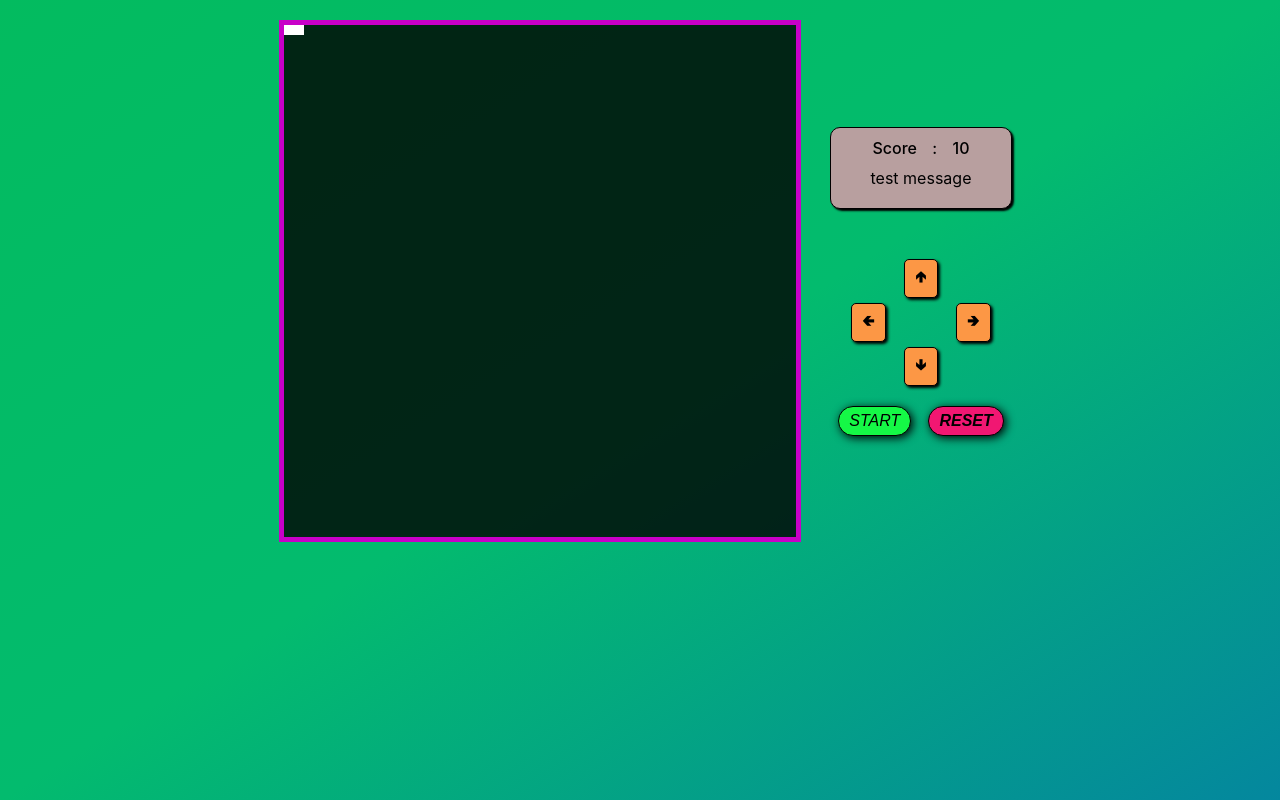
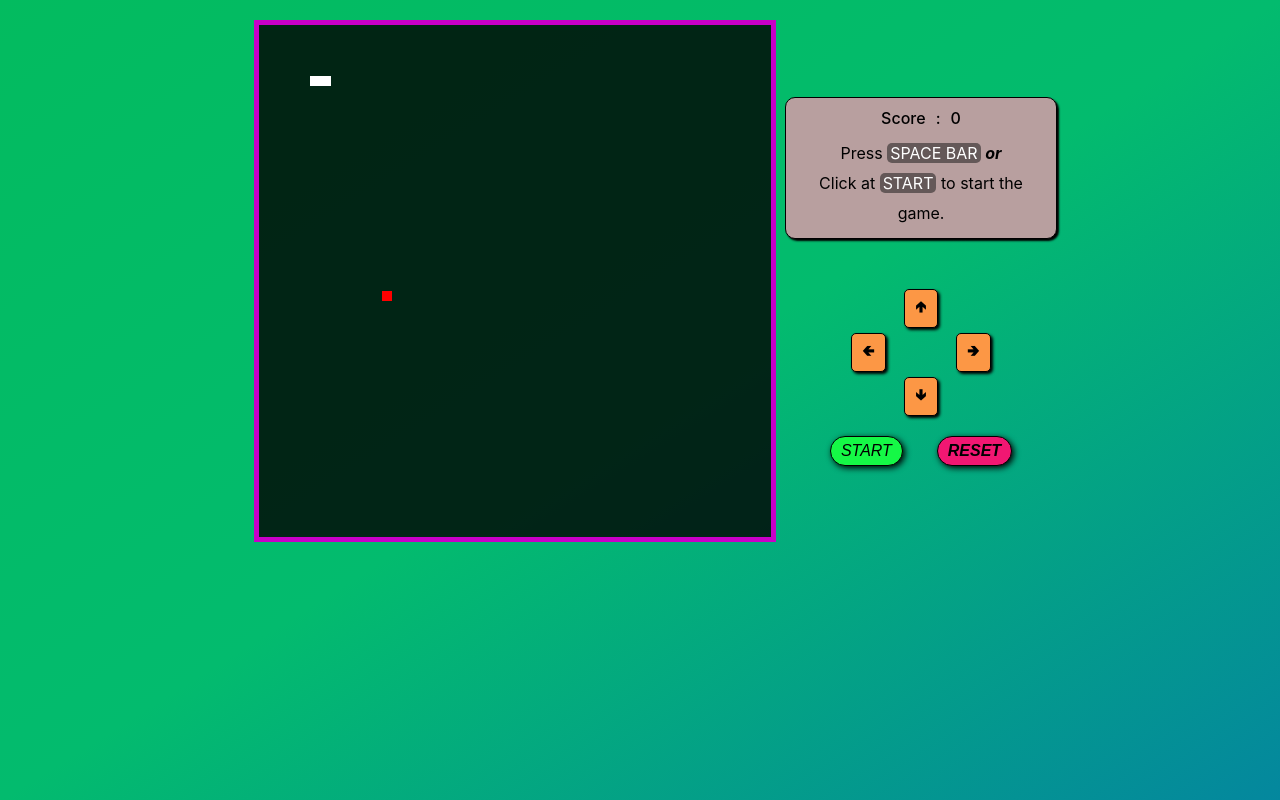
Before and after one commit to godsy07/react-game, a React (Create React App) app: page / in a window 1280 px wide. Built offline with nearby package versions, Linux system fonts and the light colour scheme.

Commit message:
Added food block, added functionality to eat and enlarge

```diff
--- a/src/App.js
+++ b/src/App.js
@@ -3,15 +3,25 @@ import "./App.css";
 import ControlContainer from "./control-container/ControlContainer";
 import PlayAreaContainer from "./play-area/PlayAreaContainer";
 
+const initialPosition = [
+  [10, 10],
+  [12, 10],
+];
+
+const getRandomCoordinates = () => {
+  const x = Math.floor(Math.random() * (100 / 2)) * 2;
+  const y = Math.floor(Math.random() * (100 / 2)) * 2;
+  return { top: y, left: x };
+};
+
 const App = () => {
   const [gameStatus, setGameStatus] = useState(false);
+  const [collapseStatus, setCollapseStatus] = useState(false);
   const [snakeDirection, setSnakeDirection] = useState("right");
   const [snakeSpeed, setSnakeSpeed] = useState(200);
-  const [score, setScore] = useState(10);
-  const [snakeDots, setSnakeDots] = useState([
-    [0, 0],
-    [2, 0],
-  ]); // position of snake in absolute in percentage (%)
+  const [score, setScore] = useState(0);
+  const [food, setFood] = useState(getRandomCoordinates);
+  const [snakeDots, setSnakeDots] = useState(initialPosition); // position of snake in absolute in percentage (%)
   const playAreaWidth = 512; // for setting up height and width of PlayAreaContainer dynamically
   // const blockWidth = 8; // for initial width of block (must be a factor of playAreaWidth value)
   // const [blockPosition, setBlockPosition] = useState([80, 160]); // position of block in absolute
@@ -21,11 +31,12 @@ const App = () => {
       setGameStatus(!gameStatus);
     }
     if (direction === "reset") {
+      setFood(getRandomCoordinates);
       setGameStatus(false);
-      setSnakeDots([
-        [0, 0],
-        [2, 0],
-      ]);
+      setCollapseStatus(false);
+      setSnakeDirection("right");
+      setScore(10);
+      setSnakeDots(initialPosition);
     }
     if (gameStatus === true) {
       if (direction === "up") {
@@ -91,19 +102,49 @@ const App = () => {
         console.log("invalid response");
         break;
     }
-    dots.push(head);
-    dots.shift();
+    checkEat();
+    dots.push(head); // Adds new element at array end in snakeDots
+    dots.shift(); // Removes first element in array snakeDots
     setSnakeDots(dots);
   };
 
   const checkOutOfBoundary = (a, b) => {
     if (a >= 100 || b >= 100 || a < 0 || b < 0) {
+      setCollapseStatus(true);
       setGameStatus(false);
       return true;
     }
   };
 
+  const checkEat = () => {
+    let head = snakeDots[snakeDots.length - 1];
+    let tempFood = food; // tempFood is object while head is array
+    if (head[0] === tempFood.left && head[1] === tempFood.top) {
+      setFood(getRandomCoordinates);
+      enlargeSnake();
+      increaseSnakeSpeed();
+      setScore(score + 4);
+    }
+  };
+
+  const enlargeSnake = () => {
+    let newSnake = [...snakeDots];
+    newSnake.unshift([]);
+    setSnakeDots(newSnake);
+  };
+
+  const increaseSnakeSpeed = () => {
+    if (snakeSpeed > 8) {
+      setSnakeSpeed(snakeSpeed - 8);
+    }
+  };
+
   useEffect(() => {
+    document.onkeydown = (e) => {
+      if (e.code === "Space") {
+        setGameStatus(true);
+      }
+    };
     if (gameStatus === true) {
       document.onkeydown = keyPressEvent;
       const run = setInterval(() => {
@@ -112,13 +153,17 @@ const App = () => {
       return () => clearInterval(run);
     }
   });
-
   return (
     <div className='App'>
-      <PlayAreaContainer playAreaWidth={playAreaWidth} snakeDots={snakeDots} />
+      <PlayAreaContainer
+        playAreaWidth={playAreaWidth}
+        snakeDots={snakeDots}
+        food={food}
+      />
       <ControlContainer
         gameStatus={gameStatus}
         score={score}
+        collapseStatus={collapseStatus}
         handleClick={handleClick}
       />
     </div>
--- a/src/control-container/ControlContainer.jsx
+++ b/src/control-container/ControlContainer.jsx
@@ -2,7 +2,12 @@ import React from "react";
 
 import "./control-container.styles.css";
 
-const ControlContainer = ({ handleClick, gameStatus, score }) => {
+const ControlContainer = ({
+  handleClick,
+  gameStatus,
+  score,
+  collapseStatus,
+}) => {
   return (
     <div className='control-container'>
       <div className='score-board'>
@@ -11,7 +16,24 @@ const ControlContainer = ({ handleClick, gameStatus, score }) => {
           <div>:</div>
           <div>{score}</div>
         </div>
-        {score && <div className='message-area'>test message</div>}
+        {collapseStatus ? (
+          <div className='message-area'>
+            Game Over...!!!
+            <br />
+            You scored <b>{score}</b> points.
+          </div>
+        ) : (
+          !gameStatus && (
+            <div className='message-area'>
+              Press <span className='highlight-text'>SPACE BAR</span>{" "}
+              <i>
+                <strong>or</strong>
+              </i>
+              <br /> Click at <span className='highlight-text'>START</span> to
+              start the game.
+            </div>
+          )
+        )}
       </div>
       <div className='up' onClick={(e) => handleClick("up")}>
         &#129153;
--- a/src/control-container/control-container.styles.css
+++ b/src/control-container/control-container.styles.css
@@ -1,5 +1,5 @@
 .control-container {
-  width: 200px;
+  width: 250px;
   display: flex;
   flex-direction: column;
   justify-content: center;
@@ -11,7 +11,7 @@
   flex-direction: column;
   align-items: center;
   min-height: 60px;
-  width: 80%;
+  width: 100%;
   padding: 10px;
   border-radius: 10px;
   border: 1px solid black;
@@ -20,13 +20,23 @@
   margin-bottom: 50px;
 }
 .score-text {
-  width: 80%;
+  width: 40%;
   display: flex;
   justify-content: space-evenly;
   font-weight: 500;
 }
 .message-area {
+  width: 100%;
+  line-height: 30px;
   margin-top: 10px;
+  text-align: center;
+}
+.highlight-text {
+  cursor: pointer;
+  padding: 0 3px;
+  color: #fff;
+  background-color: rgb(100, 88, 88);
+  border-radius: 5px;
 }
 
 .side-controls {
@@ -72,7 +82,7 @@
   padding: 5px 10px;
   border: 1px solid black;
   border-radius: 15px;
-  box-shadow: 2px 2px 10px #000;
+  box-shadow: 2px 2px 6px #000;
   outline: none;
   transition: all 0.1s ease-in;
 
--- /dev/null
+++ b/src/food-block/FoodBlock.jsx
@@ -0,0 +1,15 @@
+import React from "react";
+
+import "./food-block.styles.css";
+
+const FoodBlock = ({ food }) => {
+  return (
+    <div
+      className='food-block'
+      style={{ top: `${food.top}%`, left: `${food.left}%` }}
+    ></div>
+  );
+  // return <div className='food-block' style={{ top: "20%", left: "20%" }}></div>;
+};
+
+export default FoodBlock;
--- /dev/null
+++ b/src/food-block/food-block.styles.css
@@ -0,0 +1,6 @@
+.food-block {
+  position: absolute;
+  height: 2%;
+  width: 2%;
+  background-color: red;
+}
--- a/src/play-area-blocks/PlayAreaBlocks.jsx
+++ b/src/play-area-blocks/PlayAreaBlocks.jsx
@@ -3,7 +3,7 @@ import "./play-area-blocks.styles.css";
 
 const PlayAreaBlocks = ({ snakeDots }, ref) => {
   return (
-    <div>
+    <div className='snake'>
       {snakeDots.map((dot, i) => {
         const style = {
           left: `${dot[0]}%`,
--- a/src/play-area-blocks/play-area-blocks.styles.css
+++ b/src/play-area-blocks/play-area-blocks.styles.css
@@ -1,3 +1,6 @@
+.snake {
+  z-index: 5;
+}
 .play-area-block {
   position: absolute;
   background-color: #fff;
--- a/src/play-area/PlayAreaContainer.jsx
+++ b/src/play-area/PlayAreaContainer.jsx
@@ -1,9 +1,10 @@
 import React from "react";
+import FoodBlock from "../food-block/FoodBlock";
 import PlayAreaBlocks from "../play-area-blocks/PlayAreaBlocks";
 
 import "./play-area-container.styles.css";
 
-const PlayAreaContainer = ({ playAreaWidth, snakeDots }) => {
+const PlayAreaContainer = ({ playAreaWidth, snakeDots, food }) => {
   return (
     <div
       className='play-area'
@@ -14,6 +15,7 @@ const PlayAreaContainer = ({ playAreaWidth, snakeDots }) => {
       }}
     >
       <PlayAreaBlocks snakeDots={snakeDots} />
+      {food !== null && <FoodBlock food={food} />}
     </div>
   );
 };
```
